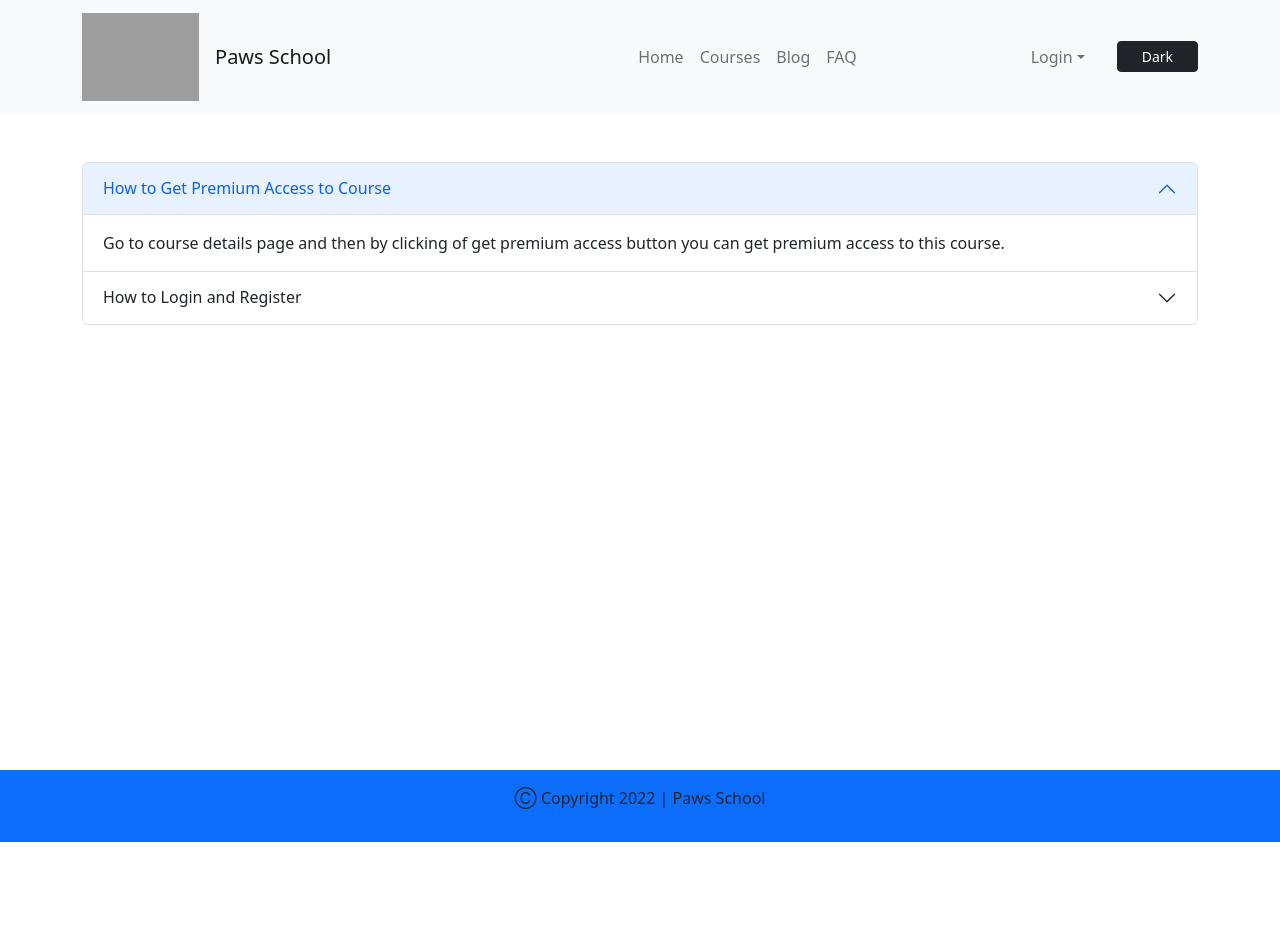
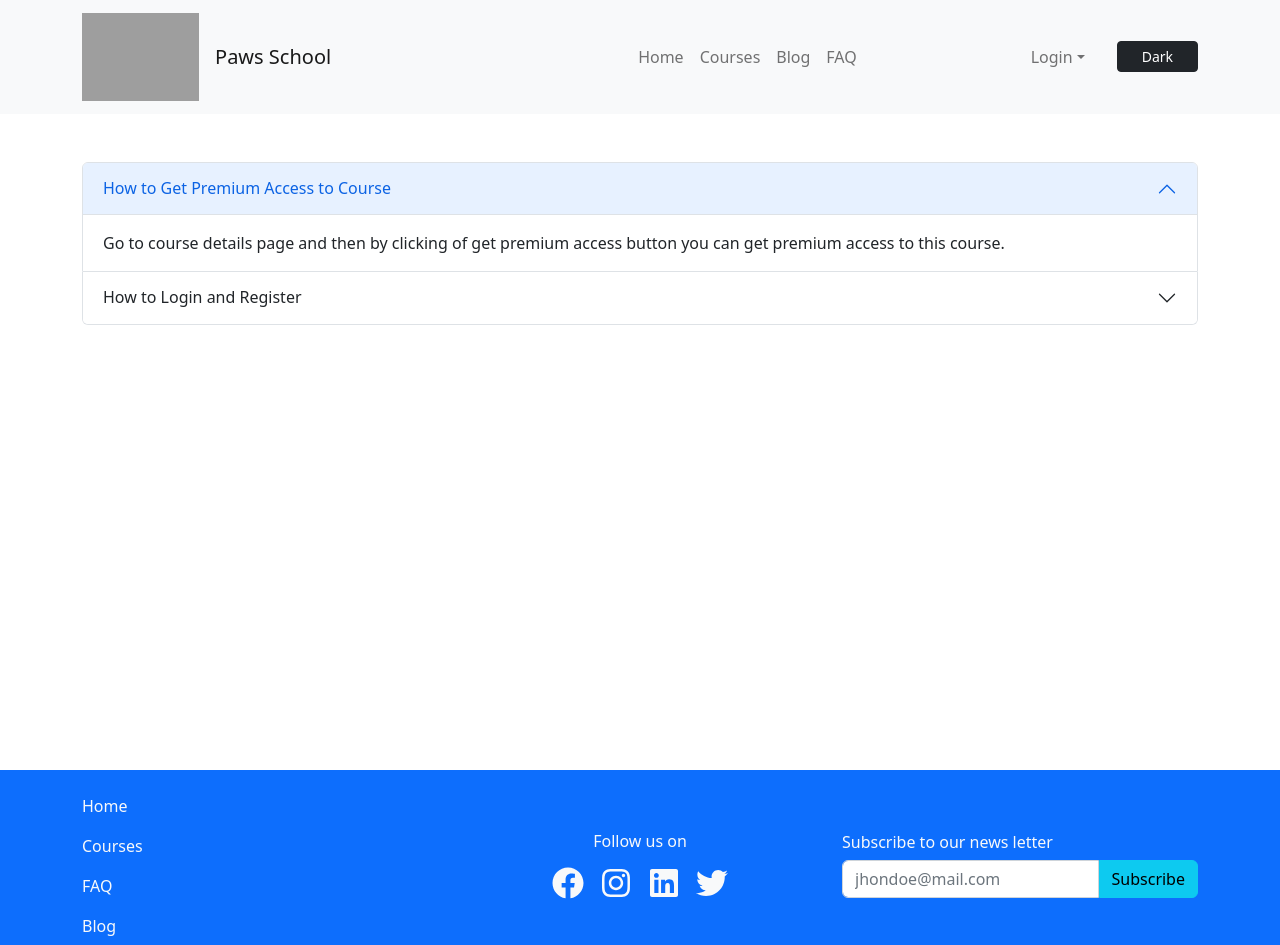
Before and after one commit to tanbiranjum/paws-school-client, a React (Create React App) app: page /faq in a window 1280 px wide. Shown: the top 945 px of the page. Before the commit the page ends 842 px from the top, so only its background shows below. Built offline with nearby package versions, Linux system fonts and the light colour scheme; no server answers; grey boxes are pictures that could not be loaded.

Commit message:
styled footer added

```diff
--- a/src/components/Footer/Footer.js
+++ b/src/components/Footer/Footer.js
@@ -1,9 +1,103 @@
 import React from "react";
+import { Col, Row, Nav, Container, Form, Button } from "react-bootstrap";
+import { FaFacebook, FaInstagram, FaLinkedin, FaTwitter } from "react-icons/fa";
+import { Link } from "react-router-dom";
 
 const Footer = () => {
   return (
-    <div className="mt-5 p-3 bg-primary">
-      <p className="text-center text-dark">Ⓒ Copyright 2022 | Paws School</p>
+    <div className="mt-5 py-3 bg-primary">
+      <Container>
+        <Row className="align-items-center">
+          <Col xl={4}>
+            <Nav
+              defaultActiveKey="/home"
+              as="ul"
+              className="flex-column align-items-start"
+            >
+              <Nav.Item as="li">
+                <Nav.Link as={Link} to="/home" className="text-light ps-0">
+                  Home
+                </Nav.Link>
+              </Nav.Item>
+              <Nav.Item as="li">
+                <Nav.Link
+                  as={Link}
+                  to="/courses"
+                  eventKey="link-1"
+                  className="text-light ps-0"
+                >
+                  Courses
+                </Nav.Link>
+              </Nav.Item>
+              <Nav.Item as="li">
+                <Nav.Link
+                  as={Link}
+                  to="/faq"
+                  eventKey="link-2"
+                  className="text-light ps-0"
+                >
+                  FAQ
+                </Nav.Link>
+              </Nav.Item>
+              <Nav.Item as="li">
+                <Nav.Link
+                  as={Link}
+                  to="/blog"
+                  eventKey="link-2"
+                  className="text-light ps-0"
+                >
+                  Blog
+                </Nav.Link>
+              </Nav.Item>
+            </Nav>
+          </Col>
+          <Col
+            xl={4}
+            className="d-flex flex-column gap-2 justify-content-center"
+          >
+            <h6 className="text-center text-light">Follow us on</h6>
+            <div className="d-flex gap-3 justify-content-center">
+              <a href="https://facebook.com">
+                <FaFacebook className="fs-2 text-light" />
+              </a>
+              <a href="https://instagram.com">
+                <FaInstagram className="fs-2 text-light" />
+              </a>
+              <a href="https://linkedin.com">
+                <FaLinkedin className="fs-2 text-light" />
+              </a>
+              <a href="https://twitter.com">
+                <FaTwitter className="fs-2 text-light" />
+              </a>
+            </div>
+          </Col>
+          <Col xl={4} className="mt-3 mt-md-0">
+            <h6 className="text-light">Subscribe to our news letter</h6>
+            <Form className="d-flex">
+              <Form.Control
+                type="email"
+                placeholder="jhondoe@mail.com"
+                style={{
+                  borderTopRightRadius: "0",
+                  borderBottomRightRadius: "0",
+                }}
+              ></Form.Control>
+              <Button
+                type="submit"
+                variant="info"
+                style={{
+                  borderTopLeftRadius: "0",
+                  borderBottomLeftRadius: "0",
+                }}
+                onClick={(e) => e.preventDefault()}
+              >
+                Subscribe
+              </Button>
+            </Form>
+          </Col>
+        </Row>
+        <p className="text-center text-light">Ⓒ Copyright 2022 | Paws School</p>
+      </Container>
     </div>
   );
 };
```
Also changed, not shown: src/components/Footer/footer.module.scss (added, +9 -0 lines).
